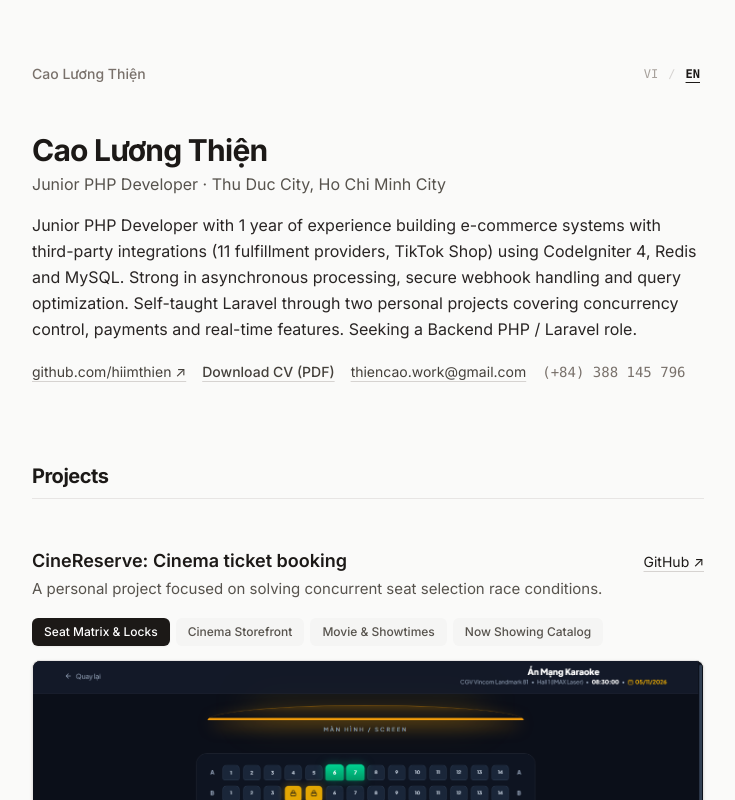
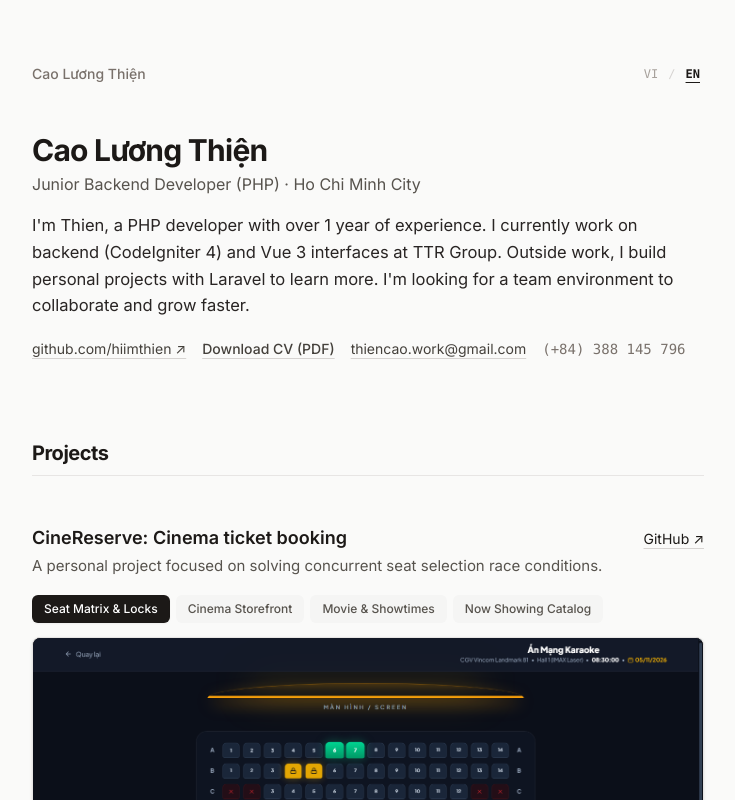
Before and after one commit to hiimthien/portfolio, a Vue app: page / in a window 1280 px wide. Shown: the top 800 px of the page, without its empty margins (272-1007 px from the left). Built offline with nearby package versions, Linux system fonts and the light colour scheme.

Commit message:
revert: restore natural human personal bio in Hero section

```diff
--- a/src/components/Hero.vue
+++ b/src/components/Hero.vue
@@ -5,14 +5,14 @@
         Cao Lương Thiện
       </h1>
       <p class="text-stone-600 text-base mt-1">
-        Junior PHP Developer &middot; {{ isEn ? 'Thu Duc City, Ho Chi Minh City' : 'TP. Thủ Đức, TP. Hồ Chí Minh' }}
+        Junior Backend Developer (PHP) &middot; {{ isEn ? 'Ho Chi Minh City' : 'TP. Hồ Chí Minh' }}
       </p>
     </div>
 
-    <p class="text-stone-800 text-[16px] leading-relaxed">
+    <p class="text-stone-800 text-[16.5px] leading-relaxed">
       {{ isEn
-        ? "Junior PHP Developer with 1 year of experience building e-commerce systems with third-party integrations (11 fulfillment providers, TikTok Shop) using CodeIgniter 4, Redis and MySQL. Strong in asynchronous processing, secure webhook handling and query optimization. Self-taught Laravel through two personal projects covering concurrency control, payments and real-time features. Seeking a Backend PHP / Laravel role."
-        : "Lập trình viên PHP với 1 năm kinh nghiệm xây dựng hệ thống thương mại điện tử tích hợp đối tác thứ ba (11 đơn vị fulfillment, TikTok Shop) bằng CodeIgniter 4, Redis và MySQL. Thế mạnh về xử lý bất đồng bộ, webhook bảo mật và tối ưu hóa truy vấn cơ sở dữ liệu. Tự học và làm chủ Laravel qua 2 dự án cá nhân chuyên sâu về kiểm soát đồng thời (concurrency), thanh toán trực tuyến và tính năng thời gian thực. Định hướng tìm kiếm vị trí Backend PHP / Laravel."
+        ? "I'm Thien, a PHP developer with over 1 year of experience. I currently work on backend (CodeIgniter 4) and Vue 3 interfaces at TTR Group. Outside work, I build personal projects with Laravel to learn more. I'm looking for a team environment to collaborate and grow faster."
+        : "Mình là Thiện, lập trình viên PHP với hơn 1 năm kinh nghiệm. Hiện mình làm backend (CodeIgniter 4) và giao diện Vue 3 tại TTR Group. Ngoài giờ làm, mình làm các dự án riêng bằng Laravel để học thêm. Mình đang tìm một môi trường để làm việc cùng team và học nhanh hơn."
       }}
     </p>
 
```
